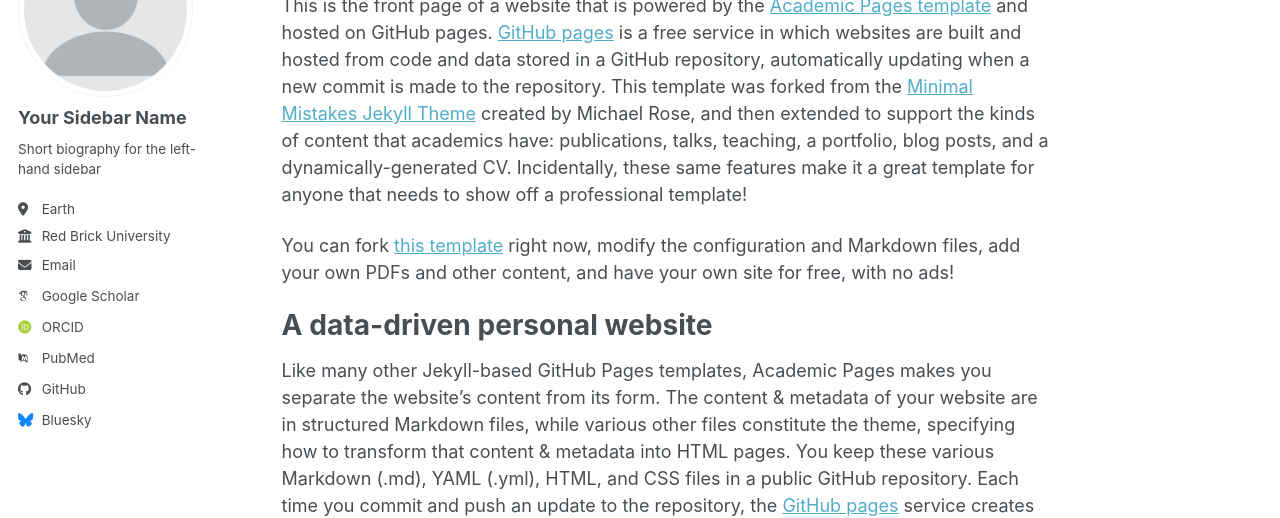
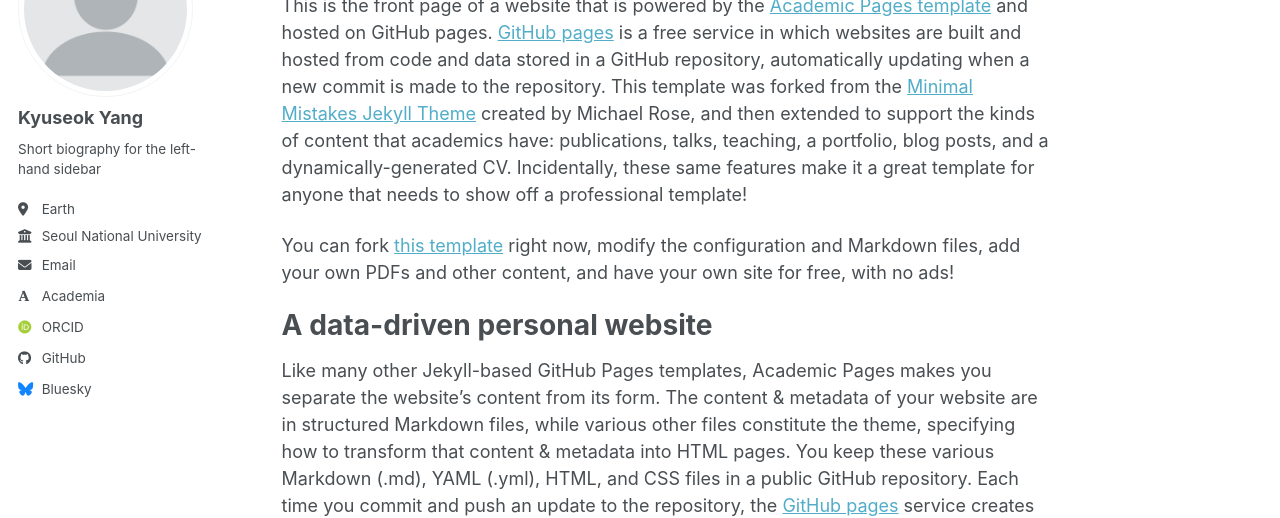
Before and after one commit to kyuseokyang/kyuseokyang.github.io, a Jekyll site: the page built from _pages/about.md, in a window 1280 px wide. Shown: the part 179-697 px from the top of the page. Built offline with Jekyll 4.4.1, drawn with Linux system fonts in a browser that asks for light colours; some web fonts are replaced; a script bundle is joined from its source files by our own code; library files that are not in the unit come from our copies.

Commit message:
Update _config.yml

```diff
--- a/_config.yml
+++ b/_config.yml
@@ -12,7 +12,7 @@
 title                    : "Kyuseok Yang / Site Title"
 title_separator          : "-"
 name                     : &name "Kyuseok Yang"
-description              : &description "Your Name's academic portfolio"   # Update this with a general description of your site, this is the default if not overridden by a page
+description              : &description "Kyuseok's academic portfolio"   # Update this with a general description of your site, this is the default if not overridden by a page
 url                      : https://academicpages.github.io # The base hostname & protocol for your site e.g. "https://[your GitHub username].github.io",
                                                            # or if you already have some other page hosted on Github then use "https://[your GitHub username].github.io/[Your Repo Name]"
 baseurl                  : "" # the subpath of your site, e.g. "/blog"
@@ -24,24 +24,24 @@
 author:
   # Biographic information
   avatar           : "profile.png"
-  name             : "Your Sidebar Name"
+  name             : "Kyuseok Yang"
   pronouns         : # example: "she/her"
   bio              : "Short biography for the left-hand sidebar"
   location         : "Earth"
-  employer         : "Red Brick University"
+  employer         : "Seoul National University"
   uri              : # URL
-  email            : "none@example.org"
+  email            : "kyuseok0603@snu.ac.kr"
 
   # Academic websites
-  academia         : # URL
+  academia         : "laba.snu.ac.kr"
   arxiv            : # URL - Update with the correct link to your profile
-  googlescholar    : "https://scholar.google.com/citations?user=PS_CX0AAAAAJ"
+  googlescholar    : # "https://scholar.google.com/citations?user=PS_CX0AAAAAJ"
   inspire-hep      : # URL
   impactstory      : # URL
-  orcid            : "https://orcid.org/yourorcidurl"
+  orcid            : "https://orcid.org/kyuseokyang"
   semantic         : # URL
   ssrn             : # URL
-  pubmed           : "https://www.ncbi.nlm.nih.gov/pubmed/?term=john+snow"
+  pubmed           : # "https://www.ncbi.nlm.nih.gov/pubmed/?term=john+snow"
   researchgate     : # URL
   scopus           : # URL
   zotero           : # URL
```
